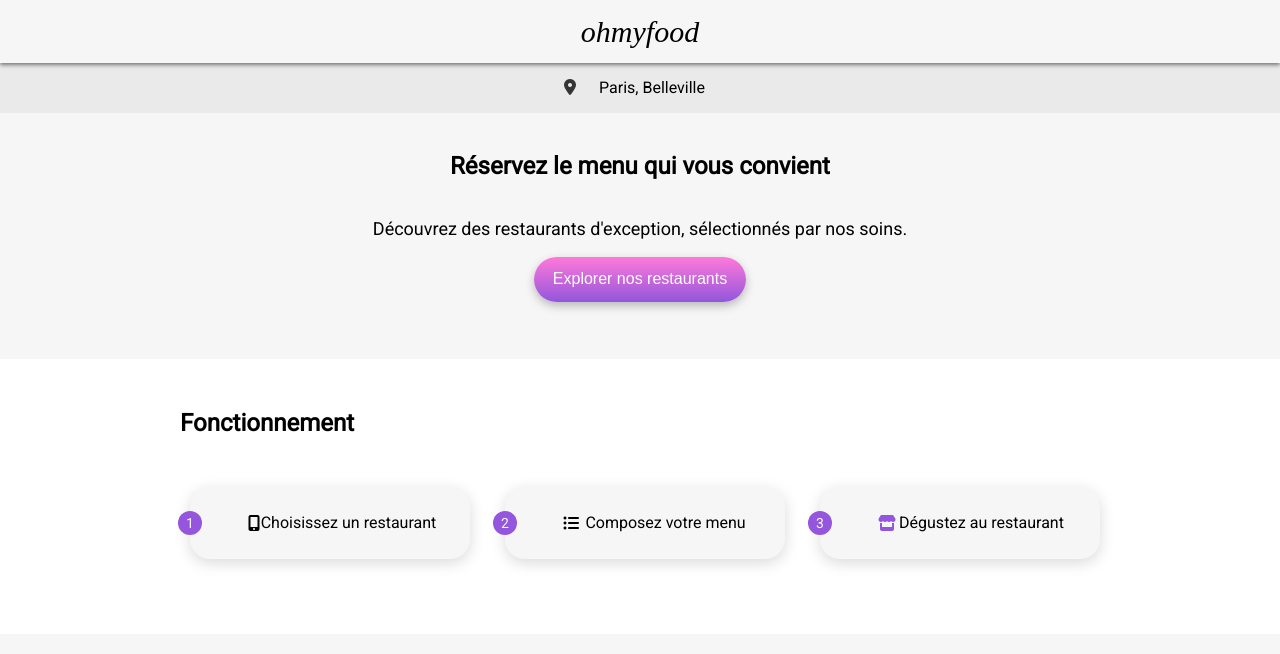
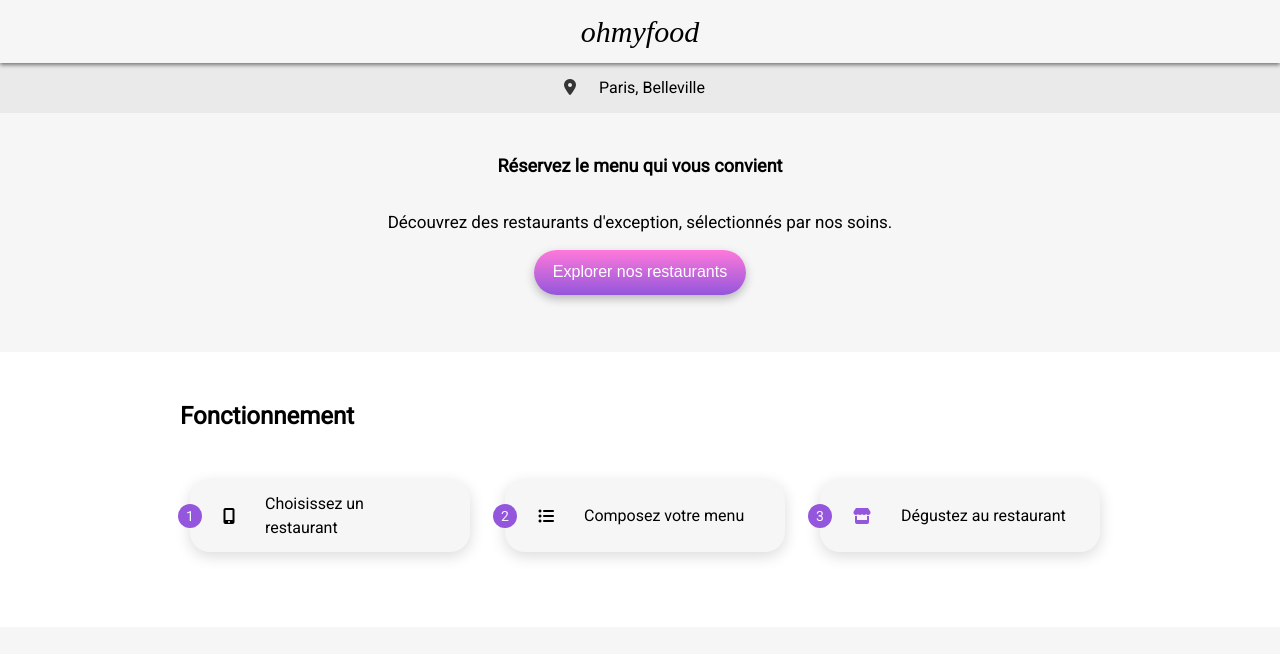
Before and after one commit to HammerPanzer92/P03_Oh_my_food, a website: page index.html in a window 1280 px wide. Shown: the top 654 px of the page. Drawn offline with Linux system fonts and the light colour scheme; a web font is replaced by a local one.

Commit message:
Correction taille des polices

```diff
--- a/scss/_index.scss
+++ b/scss/_index.scss
@@ -52,13 +52,13 @@
         }
         h2 {
             font-weight: 700;
-            font-size: 24px;
+            font-size: 18px;
             line-height: 28.13px;
             margin-top: 0;
         }
         p {
             font-weight: 300;
-            font-size: 18px;
+            font-size: 17px;
             line-height: 21.09px;
         }
     }
@@ -87,11 +87,9 @@
             align-items: center;
             min-height: 72px;
             span {
-                text-align: center;
                 flex-grow: 2;
-            }
-            .fa-solid{
-                margin-left: 25px;
+                font-weight: 500;
+                margin-left: 30px;
             }
             .fa-store {
                 color: variables.$button-primary;
```
Also changed, not shown: styles/styles.css, 1 other file.
